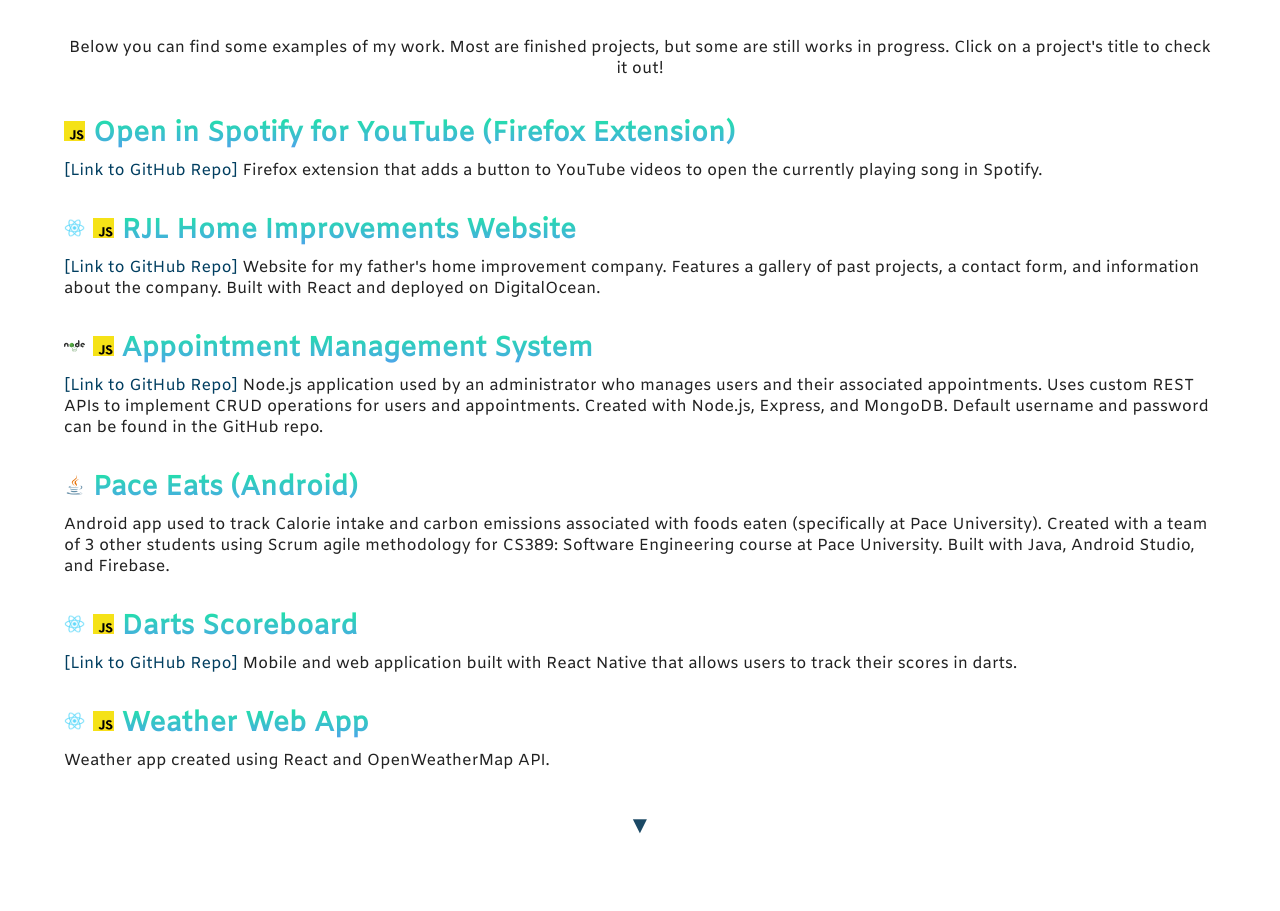
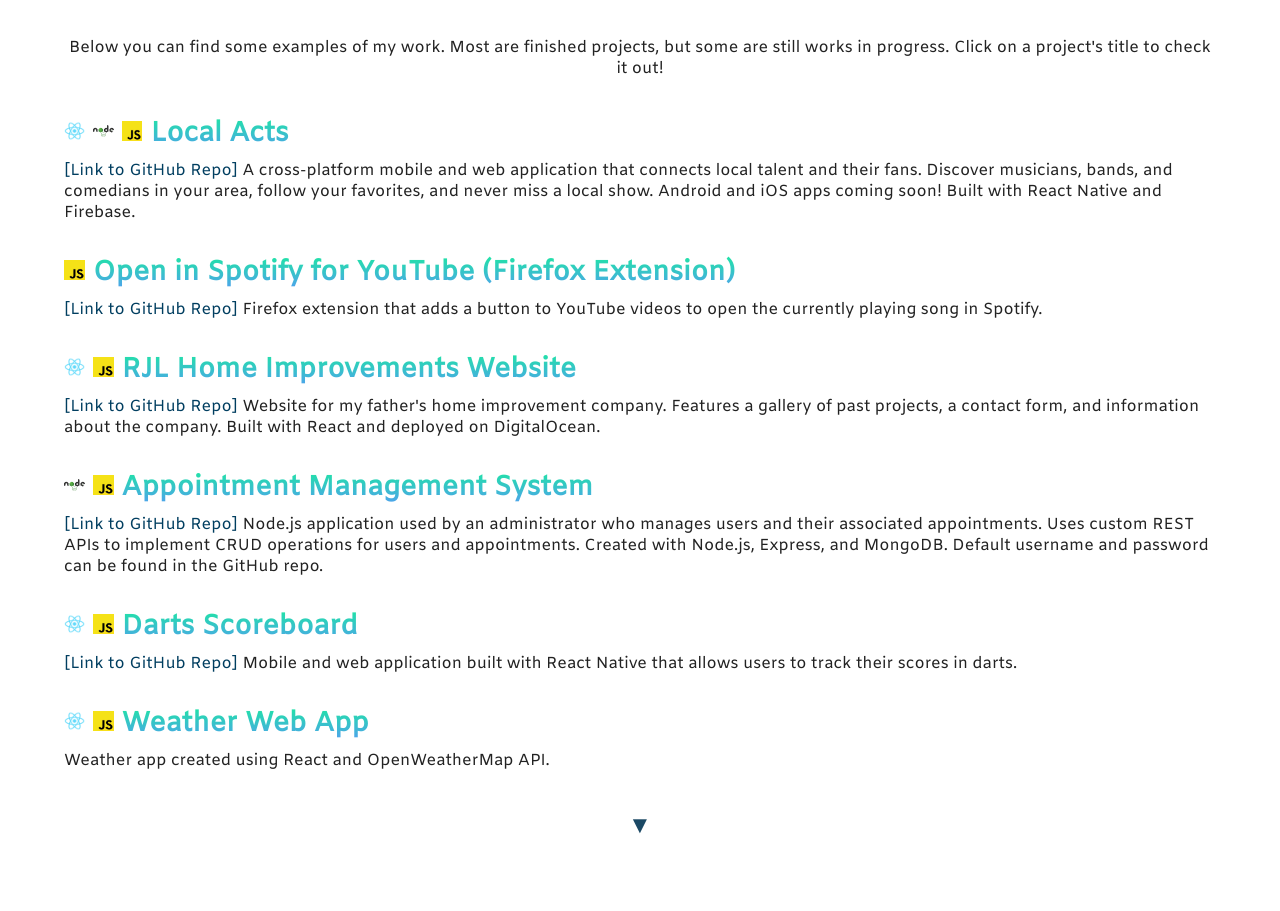
Before and after one commit to kevinrlutz/kevinlutz-portfolio, a React (Create React App) app: page / in a window 1280 px wide. Shown: the part 2417-3328 px from the top of the page. Built offline with nearby package versions, Linux system fonts and the light colour scheme.

Commit message:
Added Local Acts to projects list

```diff
--- a/src/components/containers/ProjectsContainer.js
+++ b/src/components/containers/ProjectsContainer.js
@@ -16,6 +16,14 @@
     super(props)
     this.state = {
       projects: [
+        {
+          name: 'Local Acts',
+          link: 'https://local-acts-7z993.ondigitalocean.app/',
+          repoLink: 'https://github.com/kevinrlutz/local-acts',
+          skillImages: [reactLogo, nodeLogo, jsLogo],
+          description:
+            'A cross-platform mobile and web application that connects local talent and their fans. Discover musicians, bands, and comedians in your area, follow your favorites, and never miss a local show. Android and iOS apps coming soon! Built with React Native and Firebase.',
+        },
         {
           name: 'Open in Spotify for YouTube (Firefox Extension)',
           link: 'https://addons.mozilla.org/en-US/firefox/addon/open-in-spotify-for-youtube/',
@@ -39,14 +47,6 @@
           skillImages: [nodeLogo, jsLogo],
           description:
             'Node.js application used by an administrator who manages users and their associated appointments. Uses custom REST APIs to implement CRUD operations for users and appointments. Created with Node.js, Express, and MongoDB. Default username and password can be found in the GitHub repo.',
-        },
-        {
-          name: 'Pace Eats (Android)',
-          link: 'https://github.com/paceuniversity/cs389f2021team2',
-          repoLink: undefined,
-          skillImages: [javaLogo],
-          description:
-            'Android app used to track Calorie intake and carbon emissions associated with foods eaten (specifically at Pace University). Created with a team of 3 other students using Scrum agile methodology for CS389: Software Engineering course at Pace University. Built with Java, Android Studio, and Firebase.',
         },
         {
           name: 'Darts Scoreboard',
```
